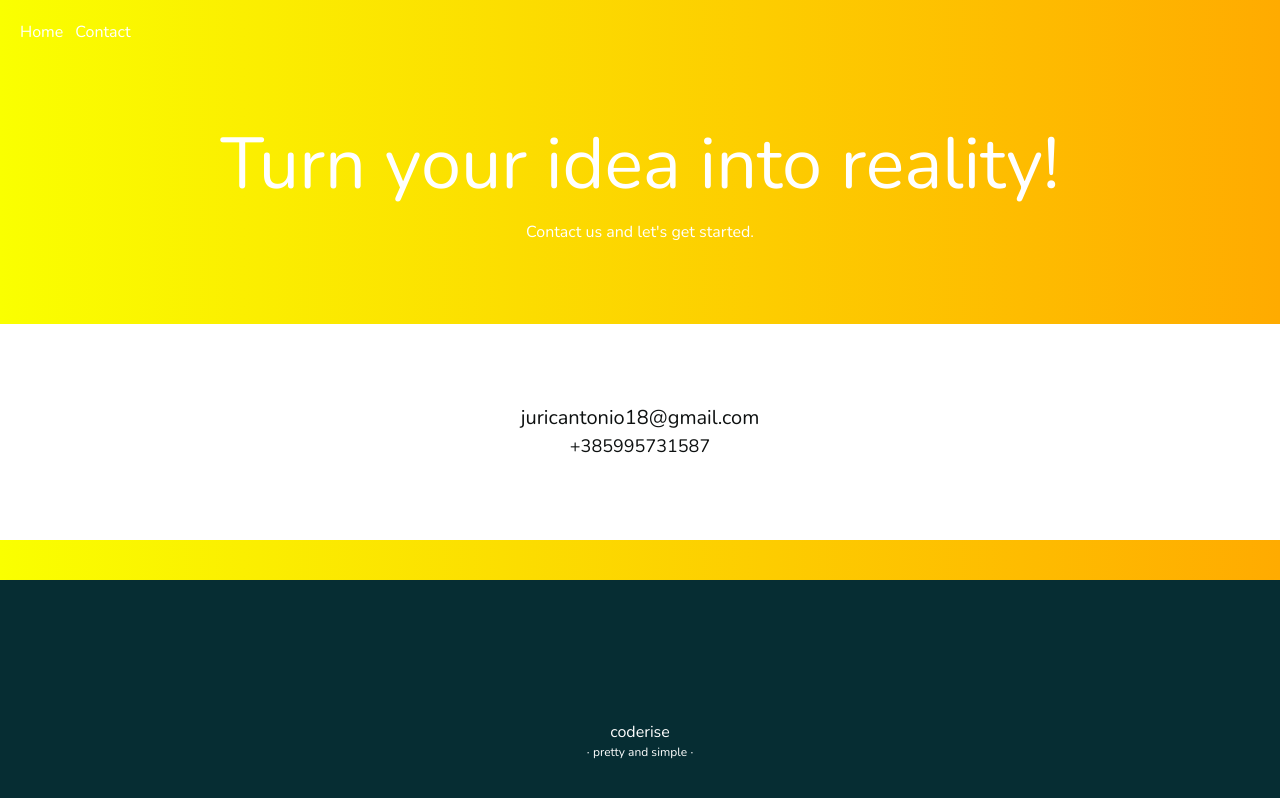
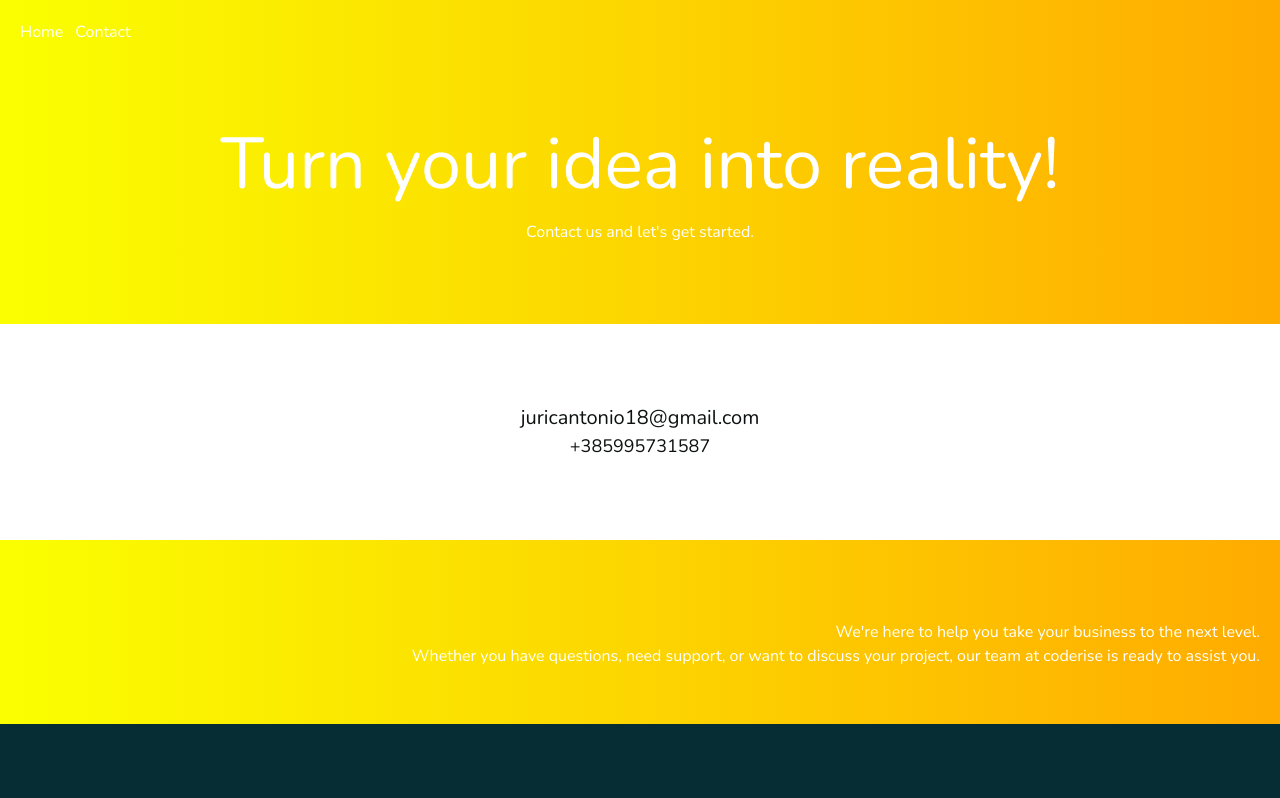
Before and after one commit to Antonioax/Coderise, an Angular app: page /contact in a window 1280 px wide. Built offline with nearby package versions, Linux system fonts and the light colour scheme.

Commit message:
Finished contact component

```diff
--- a/src/app/components/contact/contact.component.html
+++ b/src/app/components/contact/contact.component.html
@@ -37,4 +37,12 @@
     <div class="text-softBlack text-xl">juricantonio18&commat;gmail.com</div>
     <div class="text-softBlack text-lg">+385995731587</div>
   </div>
+
+  <div class="self-end text-right mr-5 mt-10 mb-10">
+    <div>We're here to help you take your business to the next level.</div>
+    <div class="mb-4">
+      Whether you have questions, need support, or want to discuss your project,
+      our team at <span class="font-light">coderise</span> is ready to assist you.
+    </div>
+  </div>
 </div>
```
